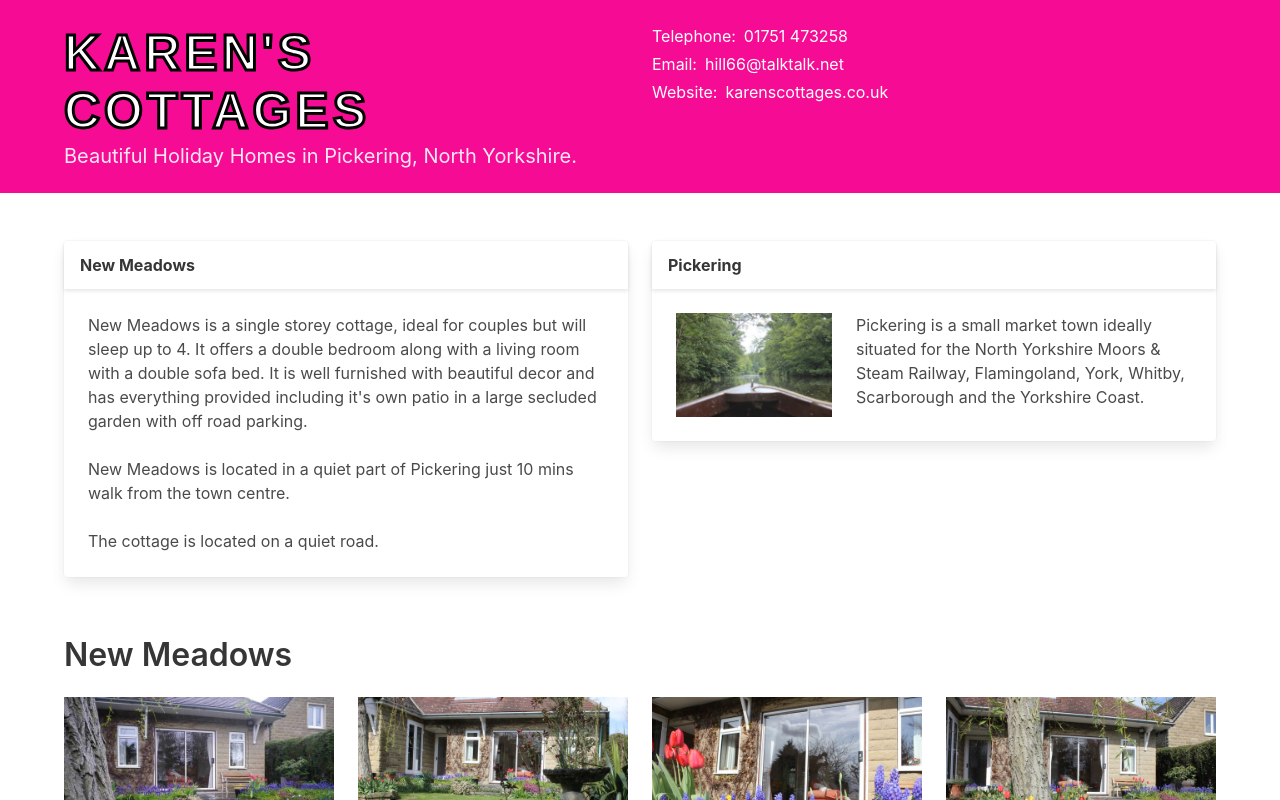
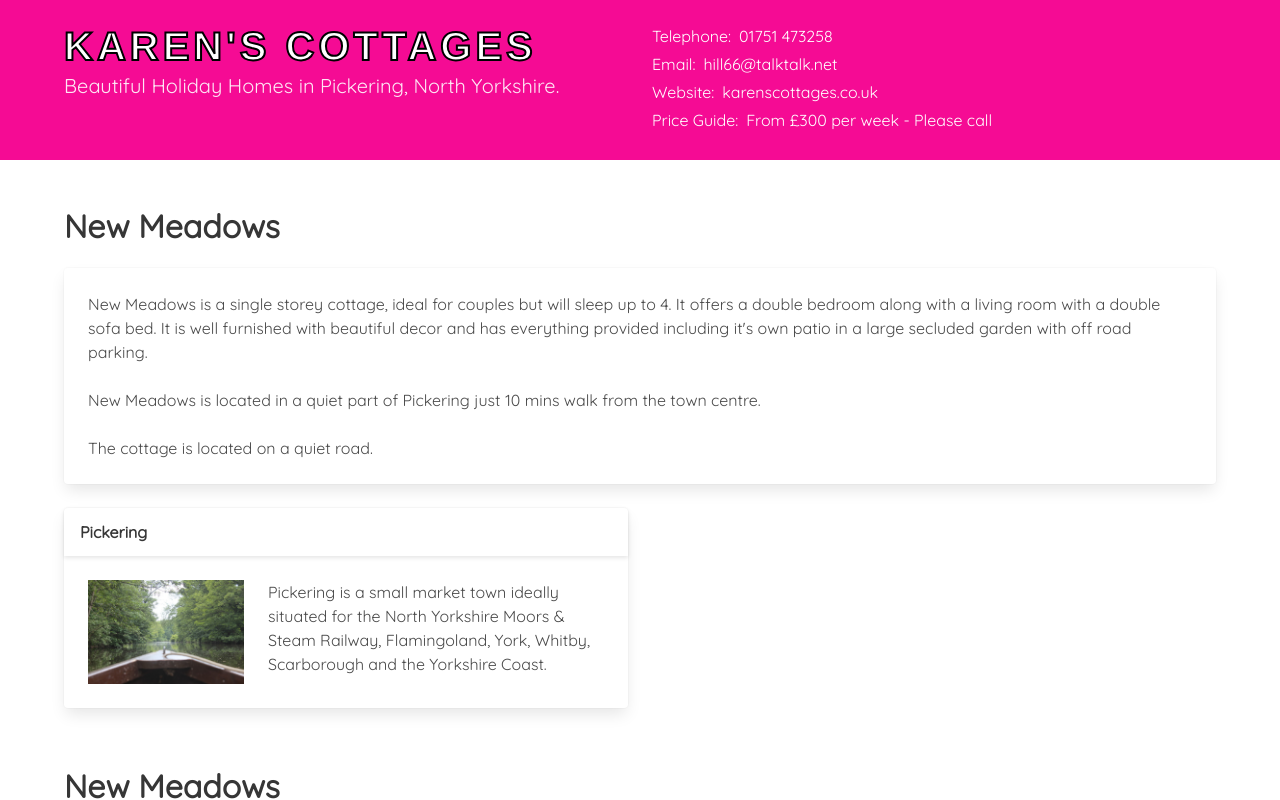
Before and after one commit to karenscottages/karenscottages.github.io, a Next.js app: page / in a window 1280 px wide. Shown: the top 800 px of the page. Built offline with nearby package versions, Linux system fonts and the light colour scheme.

Commit message:
Quicksand font and moved price guide to banner

```diff
--- a/src/components/pageElements/heading.jsx
+++ b/src/components/pageElements/heading.jsx
@@ -1,36 +1,33 @@
 
 const titleStyle = {
-  font: "800 50px Arial",
+  font: "800 40px 'Helvetica'",
   color: "black",
   letterSpacing: "4px",
   WebkitTextFillColor: "white",
-  WebkitTextStroke: "3.0px"
+  WebkitTextStroke: "2px"
 };
+
+const ValuePair = ({title, children}) => <div className="mb-1">
+  <span className="mr-2">{title}:</span>
+  <span>{children}</span>
+</div>
 
 export const Heading = () => <section className="hero is-small is-primary">
   <div className="hero-body">
     <div className="container">
       <div className="columns">
-       <div className="column">
+      <div className="column">
           <h1 className="title" style={titleStyle}> KAREN'S COTTAGES </h1>
           <h2 className="subtitle"> Beautiful Holiday Homes in Pickering, North Yorkshire. </h2>
         </div>
         <div className="column">
           <div className="contact">
-            <div className="mb-1">
-              <span className="mr-2">Telephone:</span>
-              <span className="">01751 473258</span>
-            </div>
-            <div className="mb-1">
-              <span className="mr-2">Email:</span>
-              <span className="">
-                <a href="mailto:hill66@talktalk.net?Subject=Karen's Cottages Availability.">hill66@talktalk.net</a>
-              </span>
-            </div>
-            <div className="mb-1">
-              <span className="mr-2">Website:</span>
-              <span className=""><a href="http://www.karenscottages.co.uk">karenscottages.co.uk</a></span>
-            </div>
+          <ValuePair title="Telephone">01751 473258</ValuePair>
+            <ValuePair title="Email">
+              <a href="mailto:hill66@talktalk.net?Subject=Karen's Cottages Availability.">hill66@talktalk.net</a>
+            </ValuePair>
+            <ValuePair title="Website"><a href="http://www.karenscottages.co.uk">karenscottages.co.uk</a></ValuePair>
+            <ValuePair title="Price Guide">From £300 per week - Please call</ValuePair>
           </div>
         </div>
       </div>
--- a/src/pages/index.js
+++ b/src/pages/index.js
@@ -16,9 +16,13 @@ const Index = () => {
 
       <section className="section intro">
         <div className="container">
-          <div className="columns is-desktop mb-6">
-            <div className="column is-6-desktop">
-              <Card title="New Meadows">
+          <div className="columns is-desktop mb-6  is-multiline ">
+          <div className="column is-full">
+              <h1 className="title">New Meadows</h1>
+            </div>
+
+            <div className="column is-12-desktop">
+              <Card>
                 <Card.Content>
                   <div className="block">
                     New Meadows is a single storey cottage, ideal for couples
@@ -114,10 +118,6 @@ const Index = () => {
               so it has the added benefit of security for those who don't wish
              to be too secluded.
             </div>
-            <div className="block">
-              <h4>Price Guide</h4>
-              <p>From £300 per week - Please call</p>
-            </div>
           </div>
         </div>
       </section>
--- a/src/styles/styles.scss
+++ b/src/styles/styles.scss
@@ -1,3 +1,7 @@
+$my-font: 'Quicksand';
+@import url('https://fonts.googleapis.com/css2?family=#{$my-font}');
+@import url('https://fonts.googleapis.com/css2?family=Lato');
 $pink: #F50B94;
 $primary: $pink;
+$body-family: $my-font;
 @import 'bulma/bulma';
```
